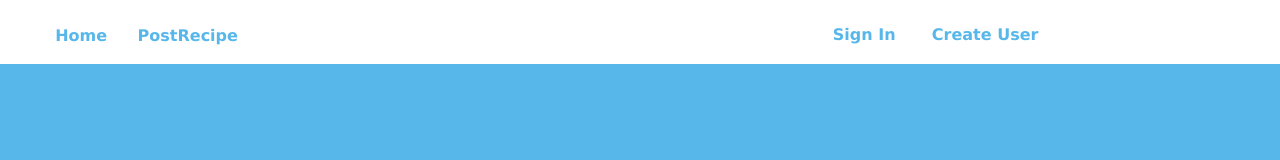
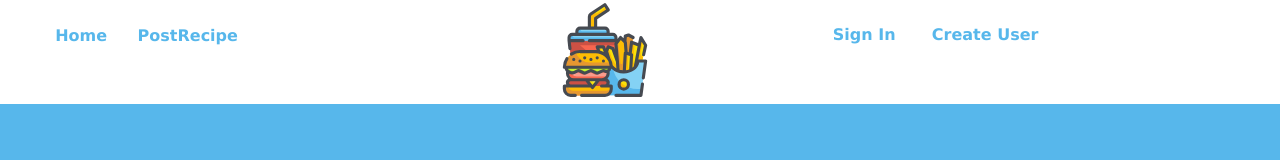
Before and after one commit to adamalmqvist/recipeapp2, a React (Create React App) app in the folder client/: page / in a window 1280 px wide. Shown: the top 160 px of the page. Built offline with nearby package versions, Linux system fonts and the light colour scheme; no server answers.

Commit message:
added logotype and some styling

```diff
--- a/client/src/components/navigation/Navigation.css
+++ b/client/src/components/navigation/Navigation.css
@@ -32,6 +32,13 @@
     margin-top: 25px;
     margin-bottom: 20px;
 }
+.logoTypeDiv {
+  width: 20px;
+  grid-column: 5/7;
+}
+.logoType {
+    width: 100px;
+}
 
 @media only screen and (max-width: 400px) {
     .divButton {
@@ -40,6 +47,13 @@
       grid-column: 6/10;
       margin-bottom: 0;
     }
+  }
+  @media only screen and (max-width: 1000px) {
+    .divButton {
+      display: none;
+
+    }
+
   }
 
   @media only screen and (min-width: 400px) {
--- a/client/src/components/navigation/Navigation.tsx
+++ b/client/src/components/navigation/Navigation.tsx
@@ -9,7 +9,8 @@ import { useHistory } from 'react-router-dom'
 import {Profile} from '../../components/profile/Profile'
 import RoutingPath from '../../../src/routes/RoutingPath'
 import { UserContext } from '../../../src/shared/provider/UserProvider'
-import userEvent from '@testing-library/user-event'
+import logoType from "../../shared/images/fast-food.svg"
+
 
 
 
@@ -27,7 +28,8 @@ export const Navigation = () => {
 
     return (
         <div className="navigationContainer">
-            {displayNavigationDependingOnDevice()}
+            <div className="navigationButton">{displayNavigationDependingOnDevice()} </div>
+           <div className="logoTypeDiv"> <img src={logoType} className="logoType"/></div>
             {
                 authenticatedUser.auth
                 ? <div className="profile"><Profile/> </div>
--- a/client/src/components/navigation/mobilenavigation/sidebar/SideBar.tsx
+++ b/client/src/components/navigation/mobilenavigation/sidebar/SideBar.tsx
@@ -14,6 +14,8 @@ export const SideBar = (props: {drawerIsOpen: boolean, drawerHandler: Function }
             <ul className="ulTabsContainer">
             <li className="listTabs" onClick={() => history.push(RoutingPath.homeView)}>Home</li>
             <li className="listTabs" onClick={() => history.push(RoutingPath.postView)}>PostRecipe</li>
+            <li className="listTabs" onClick={() => history.push(RoutingPath.loginView)}>Sign In</li>
+            <li className="listTabs" onClick={() => history.push(RoutingPath.createUserView)}>Create User</li>
             </ul>
             </div>
 
--- a/client/src/view/loginview/LoginView.tsx
+++ b/client/src/view/loginview/LoginView.tsx
@@ -17,20 +17,20 @@ export const LoginView = () => {
 
 
 
-    const serverResponse = (response: any) =>{
-        setServerData(response.data)
-        setAuthenticatedUser(serverData)
-        setServerDataMessage(response.data.message)
+
+
+
+
+    const signIn =  async() => {
+       try{
+       const response = await backendAPIService.signInUser({username: loginUsername,password: loginPassword})
+       setAuthenticatedUser(response)
+       console.log(authenticatedUser)
+       }
+       catch(error) {
+           console.log(error)
+        }
     }
-      console.log(authenticatedUser)
-
-    const signIn =  () => {
-       backendAPIService.signInUser({username: loginUsername,password: loginPassword})
-       .then(response => serverResponse(response))
-       .catch(error => console.log(error))
-       .finally(() => console.log(authenticatedUser))
-    }
-
 
     return (
         <div className="loginView-container">
```
Also changed, not shown: 2 other files (tests, documents, lock files or other folders).
